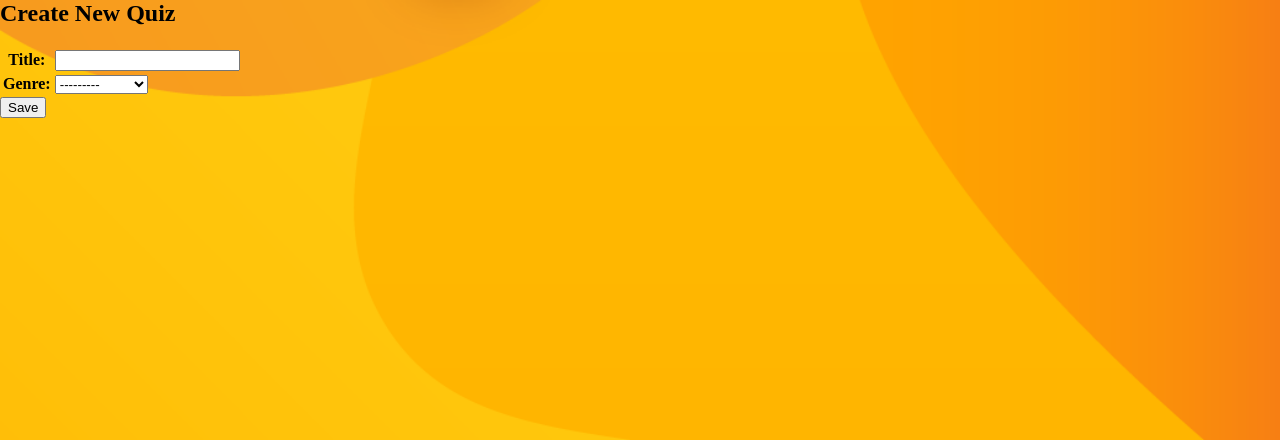
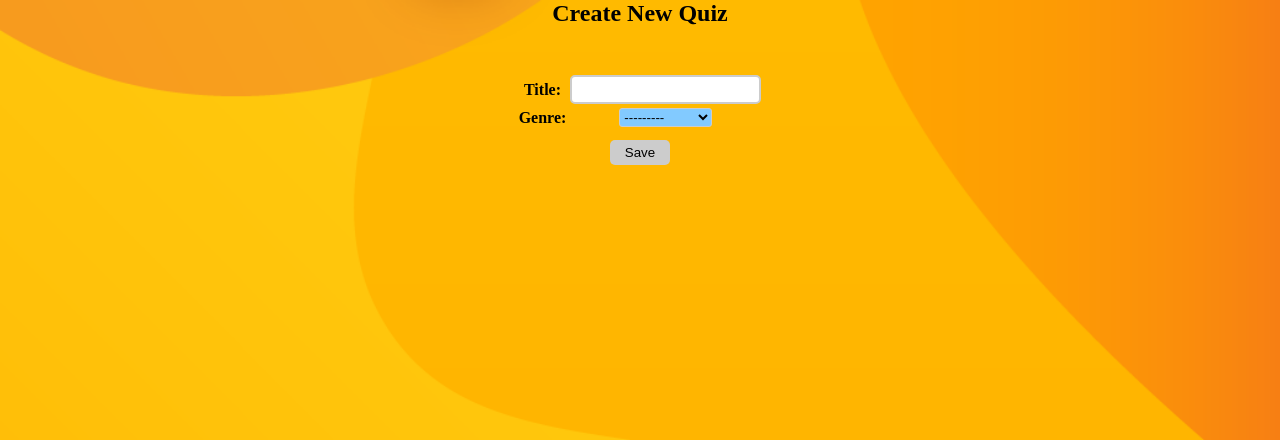
Before and after one commit to Ritvikshah2000/Inquizitive, a Django app: page /create_quiz in a window 1280 px wide. Shown: the top 440 px of the page. Run offline with Django 3.2, Linux system fonts and the light colour scheme; data comes from the database, SQL or seed files in the repository.

Commit message:
added styling for create new quiz

```diff
--- /dev/null
+++ b/inquizitive/quizzes/static/quizzes/quiz_form.css
@@ -0,0 +1,69 @@
+/* Start of header styling */
+h1, h2{
+    text-align: center;
+}
+
+h1 {
+    perspective: 10px;
+    font-size: clamp(10px, 75px, 100px);
+}
+/* End of header styling */
+
+/* Start of body styling */
+body, html {
+    width: 100%;
+    height: 100%;
+    margin: 0 auto;
+  }
+
+body {
+    background: white url("images/sporcle_placeholder.png") no-repeat;
+    background-size: cover;
+}
+/* End of body styling */
+
+
+.create-new-quiz{
+    margin:0 auto; /* Centers element*/
+    margin-top: 30px;
+    padding: 15px 30px;
+    text-align: center;
+    font-size: 20px;
+    font-weight: bold;
+    transition-duration: 0.2s;
+}
+
+input[type=text] {
+    text-align: center;
+    padding:5px;
+    border:2px solid #ccc;
+    -webkit-border-radius: 5px;
+    border-radius: 5px;
+}
+
+input[type=text]:focus {
+    border-color:#333;
+}
+
+button{
+    margin-top: 10px;
+    padding:5px 15px;
+    background:#ccc;
+    border:0 none;
+    cursor:pointer;
+    -webkit-border-radius: 5px;
+    border-radius: 5px;
+}
+
+select{
+    border: 1px solid #ccc;
+    border-radius: 3px;
+    overflow: hidden;
+    background-color:  #82caff;
+    position: relative;
+    font-weight:400;
+}
+table{
+    margin:0 auto;
+    text-align: center;
+}
--- a/inquizitive/quizzes/templates/quizzes/quiz_form.html
+++ b/inquizitive/quizzes/templates/quizzes/quiz_form.html
@@ -1,7 +1,10 @@
 {% load static %}
-<link rel="stylesheet" type="text/css" href="{% static 'quizzes/quiz_creation.css' %}">
+<link rel="stylesheet" type="text/css" href="{% static 'quizzes/quiz_form.css' %}">
 
 <h2>Create New Quiz</h2>
+
+<div class = "create-new-quiz">
+
     <form method="post">
         {% csrf_token %}
         <table>
@@ -10,3 +13,4 @@
 
         <button type="submit">Save</button>
     </form>
+</div>
```
Lines whose indentation alone changed are shown as unchanged.
